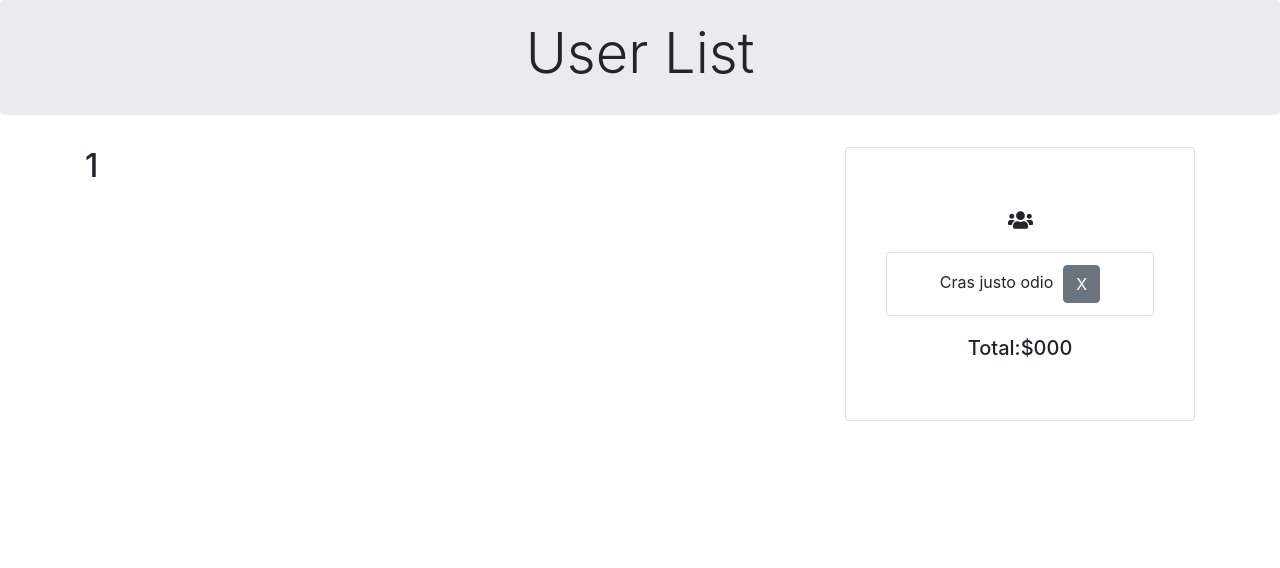
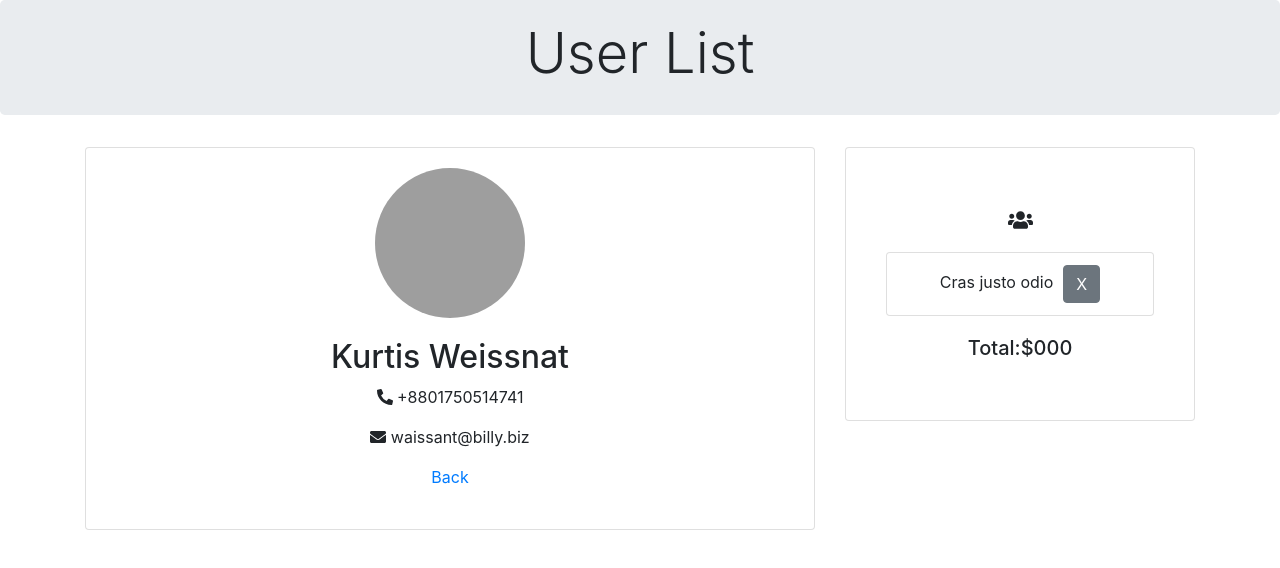
Before and after one commit to jakdev047/reactuserlist, a React (Create React App) app: page /users/1 in a window 1280 px wide. Shown: the top 568 px of the page. Built offline with nearby package versions, Linux system fonts and the light colour scheme; grey boxes are pictures that could not be loaded.

Commit message:
to add singleUser & error component file

```diff
--- a/src/App.js
+++ b/src/App.js
@@ -13,6 +13,7 @@ import './assets/index.scss';
 import Header from './components/Header/Header';
 import Home from './views/Home';
 import SingleUser from './views/SingleUser';
+import Error from './views/Error';
 
 const App = () => {
   return (
@@ -22,6 +23,7 @@ const App = () => {
           <Switch>
             <Route exact path="/" component={Home}></Route>
             <Route exact path="/users/:id" component={SingleUser}></Route>
+            <Route path="*" component={Error}></Route>
           </Switch>
       </Router>
     </Provider>
--- a/src/assets/index.scss
+++ b/src/assets/index.scss
@@ -46,3 +46,11 @@ img {
     font-size: 20px;
   }
 }
+
+// error-section
+.error-section {
+  h2{
+    font-size: 48px;
+    text-align: center;
+  }
+}
--- /dev/null
+++ b/src/views/Error.js
@@ -0,0 +1,11 @@
+import React from 'react';
+
+const Error = () => {
+  return (
+    <div className="error-section">
+      <h2> 404 !!!</h2>
+    </div>
+  );
+};
+
+export default Error;
--- a/src/views/SingleUser.js
+++ b/src/views/SingleUser.js
@@ -1,6 +1,8 @@
 import React from 'react';
-import { useParams } from 'react-router-dom';
-import { Container, Row, Col } from 'reactstrap';
+import { useParams, Link } from 'react-router-dom';
+import { FontAwesomeIcon } from '@fortawesome/react-fontawesome';
+import { faPhoneAlt,faEnvelope } from '@fortawesome/free-solid-svg-icons';
+import { Container, Row, Col, Card, CardImg, CardBody } from 'reactstrap';
 import SalaryCard from '../components/SalaryCard/SalaryCard';
 import { connect } from 'react-redux';
 
@@ -11,7 +13,15 @@ const SingleUser = ({users}) => {
     <Container>
       <Row>
         <Col lg={8}>
-          <h2>{id}</h2>
+          <Card className="single-user">
+            <CardImg top width="100%" src={user.img} alt="img" />
+            <CardBody>
+              <h2>{user.name}</h2>
+              <p><FontAwesomeIcon icon={faPhoneAlt}/> {user.phone} </p>
+              <p><FontAwesomeIcon icon={faEnvelope}/> {user.email} </p>
+              <Link to="/">Back</Link>
+            </CardBody>
+          </Card>
           {console.log(user)}
         </Col>
         <Col lg={4}>
```
